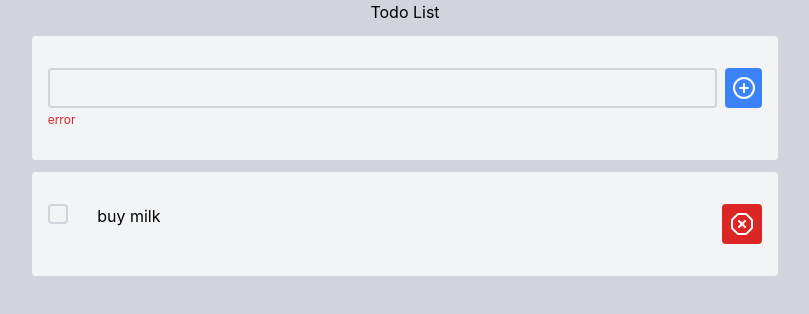
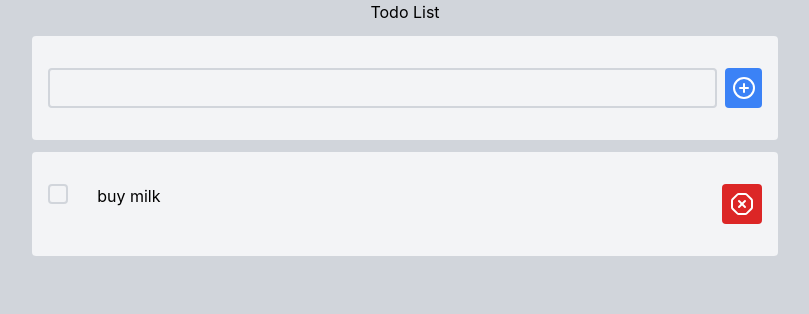
Before and after one commit to mozzaray/to-do-list, a Vue app: page / in a window 1280 px wide. Shown: the top 314 px of the page, without its empty margins (235-1044 px from the left). Built offline with nearby package versions, Linux system fonts and the light colour scheme.

Commit message:
refactor: input component

```diff
--- a/src/App.vue
+++ b/src/App.vue
@@ -1,13 +1,27 @@
 <script setup>
 import InputCard from './components/InputCard.vue';
 import TodoCard from './components/TodoCard.vue';
+import { ref } from 'vue';
+
+const blank = ref(false);
+const todoInput = ref('');
+
+const addTodo = function(){
+  console.log(blank.value, todoInput.value);
+  if(todoInput.value == ''){
+    blank.value = true;
+  }else{
+    blank.value = false;
+  }
+}
+
 </script>
 
 <template>
   <section class="bg-gray-300 w-full h-screen flex flex-col items-center gap-3">
     <h5>Todo List</h5>
 
-    <InputCard></InputCard>
+    <InputCard v-model="todoInput" :clickAdd="addTodo"></InputCard>
 
     <!-- list cards -->
     <TodoCard>
--- a/src/components/InputCard.vue
+++ b/src/components/InputCard.vue
@@ -2,6 +2,14 @@
 import Card from './base/card.vue'
 import Input from './base/Input.vue'
 import Btn from './base/Button.vue'
+
+defineProps({
+ isBlank: Boolean,
+ clickAdd: Function,
+ modelValue: String,
+});
+const emit = defineEmits(['update:modelValue']);
+
 </script>
 
 <template>
@@ -9,8 +17,17 @@ import Btn from './base/Button.vue'
             <slot></slot>
 
             <div class="flex gap-2 justify-between">
-            <Input />
-            <Btn icon="add" bgcolor="blue" />
+            <div class="w-full">
+               <Input
+                :value="modelValue"
+                @input="emit('update:modelValue', $event.target.value)"
+                 />
+                <p v-show="isBlank" class="mt-1 text-red-600">
+                    please type something
+                </p>
+            </div>
+
+            <Btn icon="add" bgcolor="blue" @click="clickAdd" />
             </div>
 
     </Card>
--- a/src/components/base/Input.vue
+++ b/src/components/base/Input.vue
@@ -6,11 +6,6 @@
     <div class="w-full">
         <input class="w-full h-10 px-1 border-2 border-gray-300 bg-transparent rounded transition
                 focus:outline-none focus:border-blue-500"/>
-
-        <p class="mt-1 text-red-600">
-            error
-            <slot></slot>
-        </p>
     </div>
 
 </template>
```
